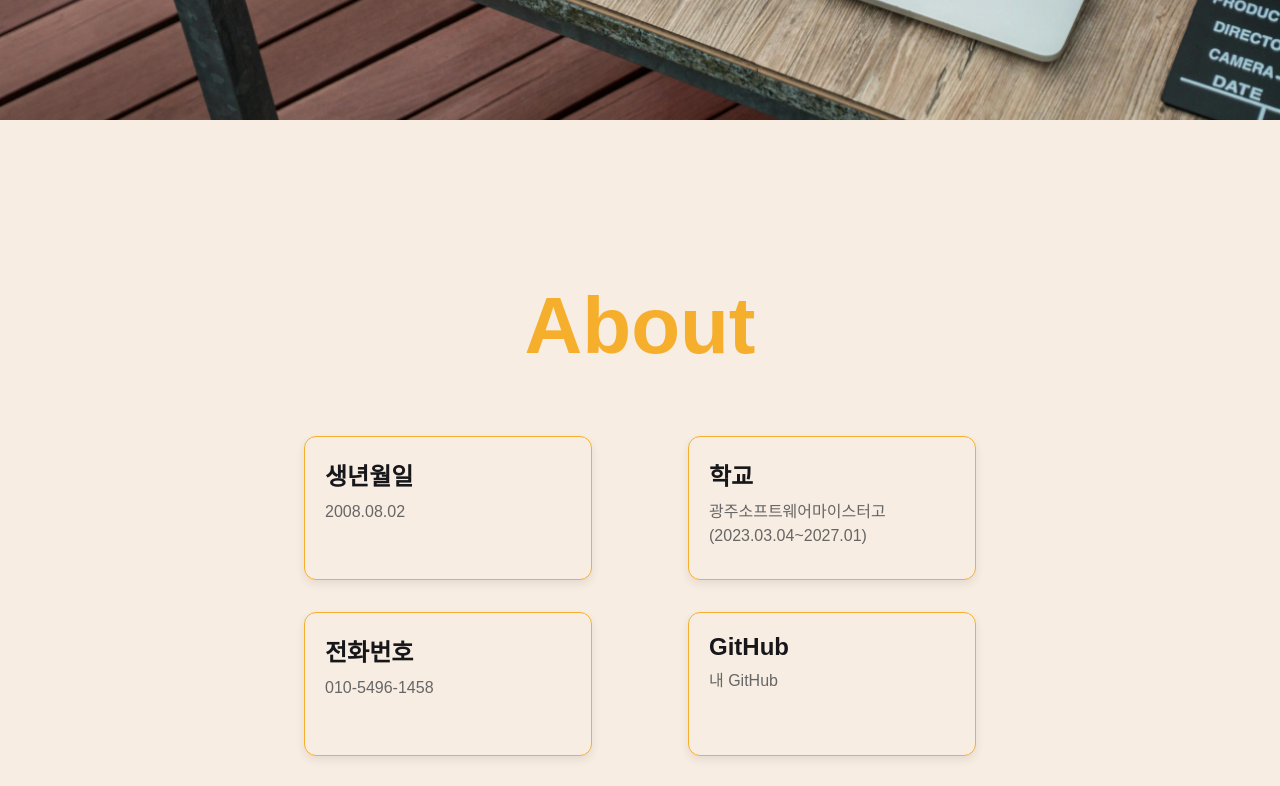
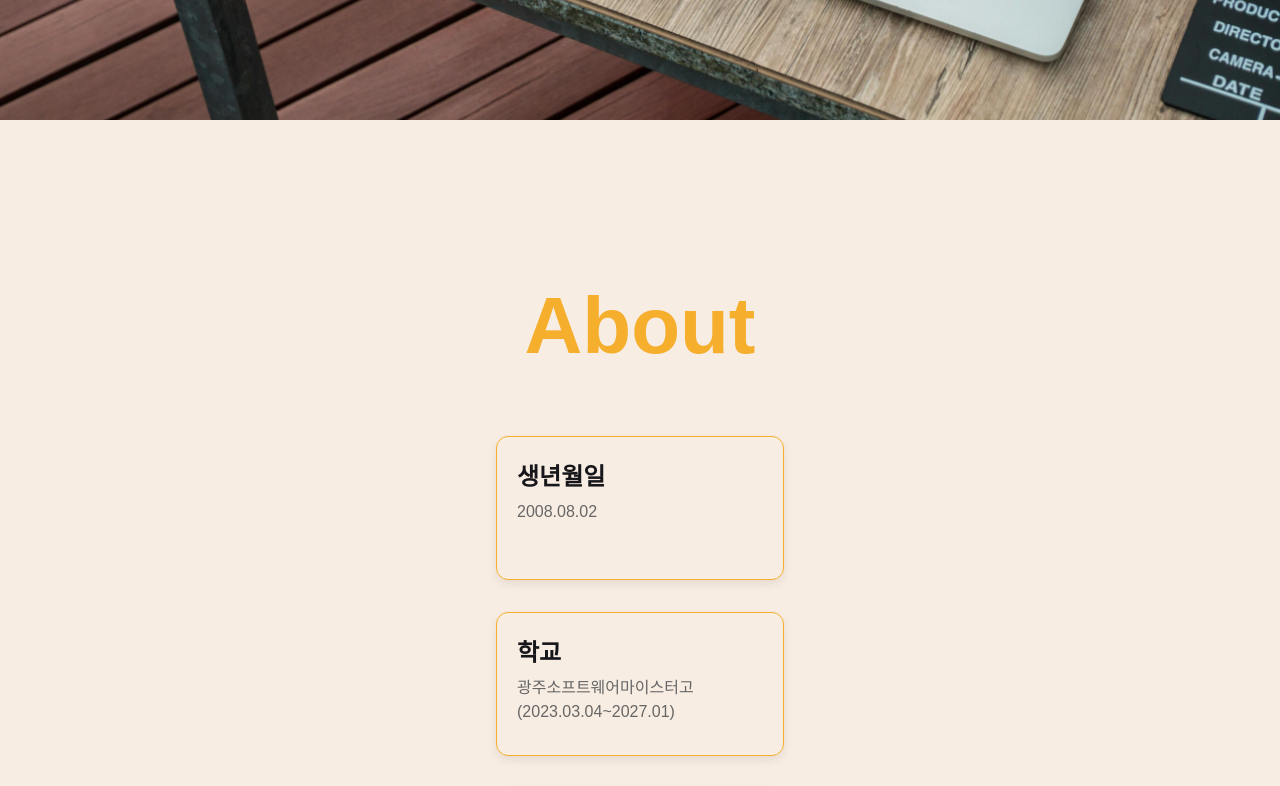
Before and after one commit to h-0y28/h-0y28, a React (Vite) app: page / in a window 1280 px wide. Shown: the part 680-1466 px from the top of the page. Built offline with nearby package versions, Linux system fonts and the light colour scheme; a web font is replaced by a local one.

Commit message:
feat: 전체 스타일로 변경

```diff
--- a/src/pages/About/index.tsx
+++ b/src/pages/About/index.tsx
@@ -1,9 +1,10 @@
 import AboutCard from "../../components/AboutCard";
 import * as S from "./style";
+import * as T from "../style";
 
 export default function About() {
   return (
-    <S.Container>
+    <T.Container>
       <S.Title>About</S.Title>
       <S.CardContainer>
         <AboutCard title="생년월일" content="2008.08.02" />
@@ -30,6 +31,6 @@ export default function About() {
         /> */}
         <AboutCard title="이메일" content="fedevluna@gmail.com" />
       </S.CardContainer>
-    </S.Container>
+    </T.Container>
   );
 }
```
